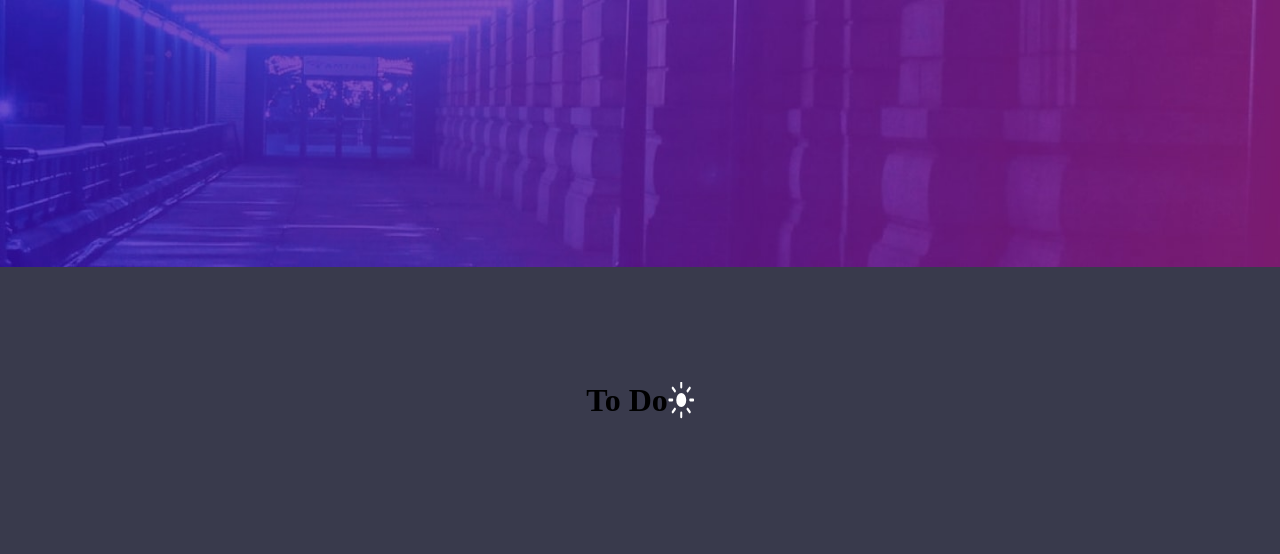
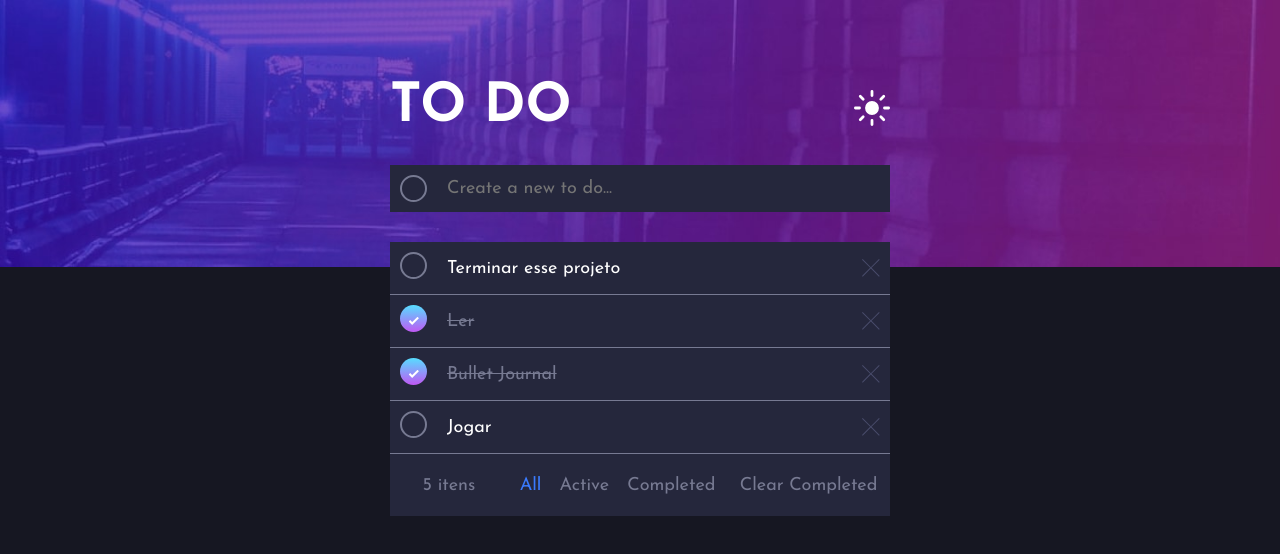
Before and after one commit to Clara-Ro/To-do, a React (Create React App) app: page / in a window 1280 px wide. Shown: the top 554 px of the page. Built offline with nearby package versions, Linux system fonts and the light colour scheme.

Commit message:
Lista feita

```diff
--- a/src/App.css
+++ b/src/App.css
@@ -1,5 +1,5 @@
 .background{
-    background-color: var(--very-Dark-Grayish-Blue);
+    background-color: var(--very-Dark-Blue);
     height: 100%;
     width: 100%;
 }
--- a/src/Globals.css
+++ b/src/Globals.css
@@ -1,20 +1,23 @@
+@import url('https://fonts.googleapis.com/css2?family=Josefin+Sans:wght@400;700&display=swap');
+
 *{
     padding: 0;
     margin: 0;
     box-sizing: border-box;
+    font-family: 'Josefin Sans', sans-serif;
 }
 
 :root{
     --brightBlue: hsl(220, 98%, 61%);
-    --checkBackground: linear-gradient( hsl(192, 100%, 67%) to hsl(280, 87%, 65%));
+    --checkBackground: linear-gradient( hsl(192, 100%, 67%), hsl(280, 87%, 65%));
     --very-Dark-Blue: hsl(235, 21%, 11%);
     --very-Dark-Desaturated-Blue: hsl(235, 24%, 19%);
     --light-Grayish-Blue: hsl(234, 39%, 85%);
     --light-Grayish-Blue-hover: hsl(236, 33%, 92%);
     --dark-Grayish-Blue: hsl(234, 11%, 52%);
     --very-Dark-Grayish-Blue: hsl(233, 14%, 35%);
-    --very-Dark-Grayish-Blue: hsl(237, 14%, 26%);
-
+    --very-Darker-Grayish-Blue: hsl(237, 14%, 26%);
+    font-size: 18px;
 }
 
 #root{
--- a/src/components/task/index.css
+++ b/src/components/task/index.css
@@ -1,12 +1,124 @@
+
 .container{
+    position: absolute;
+    top: 50%;
+    left: 50%;
+    transform: translate(-50%, -50%);
+    height: 80%;
+}
 
+.text{
+    display: flex;
+    flex-direction: row;
+    justify-content: space-between;
+    align-items: center;
+    vertical-align: center;
+    width: 500px;
+}
+
+.text h1{
+    color: white;
+    font-size:3rem;
+    text-transform: uppercase;
+    margin: 0;
+
+}
+
+.text img{
+    height: 2rem;
+}
+.create-to-do{
+    display: flex;
+    align-items: center;
+    padding: 10px;
+    margin: 30px 0;
+}
+
+.create{
+    outline: none;
+    border: none;
+    background: transparent;
+    color: white;
+    font-size: 1rem;
+    margin: 0 20px;
+}
+
+.to-doList, .create-to-do{
+    background-color: var(--very-Dark-Desaturated-Blue);
+}
+li{
+    display: flex;
+    flex-direction: row;
+    align-items: center;
+    color: white;
+    border-bottom: 1px solid var(--dark-Grayish-Blue);
+    padding: 10px;
+}
+.check{
+    position: relative;
+}
+
+.checkbox-button{
+    appearance: none;
+    border: solid 2px var(--dark-Grayish-Blue);
+    border-radius: 50%;
+    width: 1.5rem;
+    height: 1.5rem;
+    cursor: pointer;
+}
+
+li.active input{
+    background: var(--checkBackground);
+    border: none;
+}
+
+li.active span{
+    color: var(--dark-Grayish-Blue);
+    text-decoration: line-through;
+}
+
+.check img{
     position: absolute;
     top: 50%;
     left: 50%;
     transform: translate(-50%, -50%);
 }
 
-.text{
+.to-doList span{
+    margin: 0 20px;
+}
+
+.to-doList img{
+    margin-left: auto;
+    cursor: pointer;
+}
+
+.actions{
+    color: var(--dark-Grayish-Blue);
     display: flex;
     flex-direction: row;
+    align-items: center;
+    padding: 0.7rem;
+    justify-content: space-between;
 }
+
+.actions button{
+    font-size: 1rem;
+    background-color: transparent;
+    outline: 0;
+    border: 0;
+    color: var(--dark-Grayish-Blue);
+    cursor: pointer;
+    transition: all ease 0.2s;
+}
+
+.actions button:hover{
+    color: white;
+}
+.actions button.active{
+    color: var(--brightBlue);
+}
+
+.filters button{
+    margin: 0.5rem;
+}
--- a/src/components/task/index.js
+++ b/src/components/task/index.js
@@ -1,11 +1,76 @@
 import './index.css'
+import { useState } from 'react';
 
 export default function Task() {
+    const [list, setList] = useState([
+        {
+            id: 0,
+            text: 'Terminar esse projeto',
+            completed: false
+        },
+        {
+            id: 1,
+            text: 'Ler',
+            completed: true
+        },
+        {
+            id: 2,
+            text: 'Bullet Journal',
+            completed: true
+        },
+        {
+            id: 3,
+            text: 'Jogar',
+            completed: false
+        }
+    ]);
+
+    function handleToggleToDo(id){
+        const index = list.findIndex((item)=>{
+            return( item.id === id)
+        })
+        list[index].completed = !list[index].completed
+        setList([...list])
+    }
+
     return (
         <div className='container'>
             <div className='text'>
                 <h1>To Do</h1>
-                <img src="/assets/icons/icon-sun.svg" alt="sol"/>
+                <img src="/assets/icons/icon-sun.svg" alt="ligth-mode" />
+            </div>
+
+            <div className='create-to-do'>
+                <input type='checkbox' className='checkbox-button' disabled/>
+                <input className='create' placeholder='Create a new to do...'/>
+            </div>
+
+            <div className='to-doList'>
+                <ul>
+                    {list.map((item) => {
+                        return (
+                            <li className={item.completed ? 'active' : ''}>
+                                <div className='check' onClick={()=>
+                                        {handleToggleToDo(item.id)}
+                                        }>
+                                    <input type='checkbox' className='checkbox-button'/>
+                                    {item.completed && <img src="/assets/icons/icon-check.svg" alt="check" />}
+                                </div>
+                                <span>{item.text}</span>
+                                <img src="/assets/icons/icon-cross.svg" alt="delete" />
+                            </li>
+                        )
+                    })}
+                </ul>
+                <div className='actions'>
+                    <span>5 itens</span>
+                    <div className='filters'>
+                        <button className='active'>All</button>
+                        <button>Active</button>
+                        <button>Completed</button>
+                    </div>
+                    <button>Clear Completed</button>
+                </div>
             </div>
         </div>
     )
```
